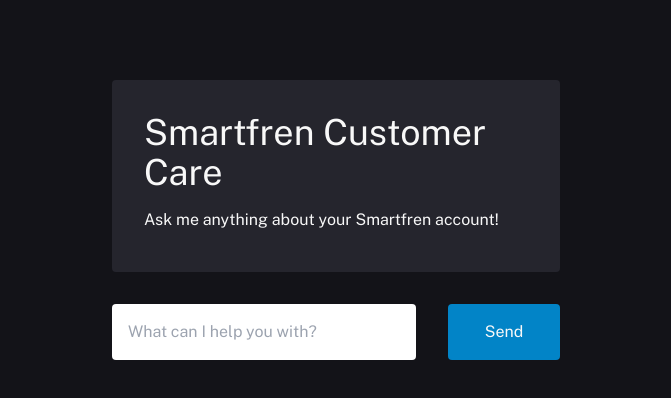
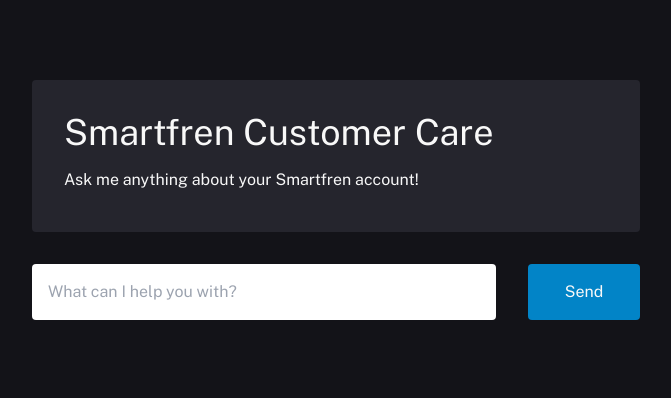
Before and after one commit to nicnocquee/chatbot-langchain-supabase-example, a Next.js app: page / in a window 1280 px wide. Shown: the top 398 px of the page, without its empty margins (304-975 px from the left). Built offline with nearby package versions, Linux system fonts and the light colour scheme.

Commit message:
make it wider a bit

```diff
--- a/components/chat-window.tsx
+++ b/components/chat-window.tsx
@@ -60,7 +60,7 @@
 
   return (
     <div
-      className={`flex flex-col items-center w-full max-w-lg mx-auto p-4 md:p-8 rounded grow overflow-hidden ${
+      className={`flex flex-col items-center w-full max-w-2xl mx-auto p-4 md:p-8 rounded grow overflow-hidden ${
         messages.length > 0 ? "border" : ""
       }`}
     >
```
